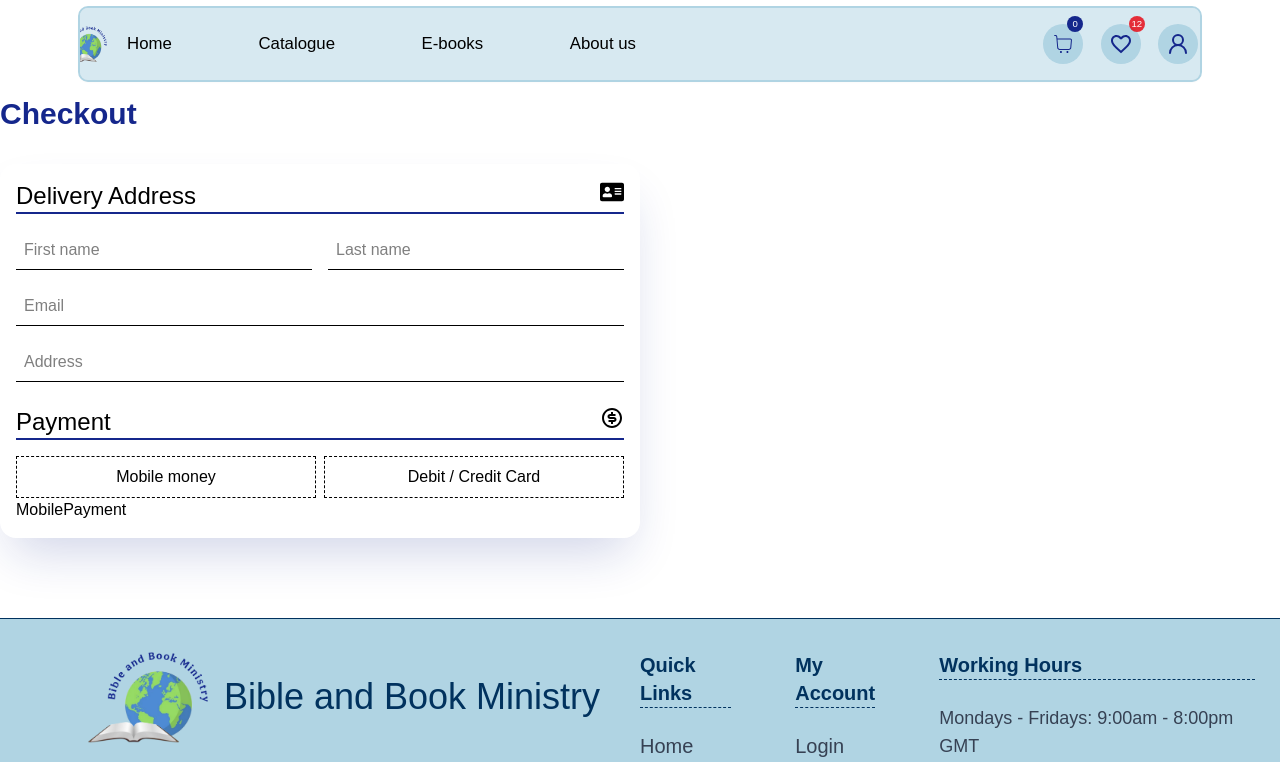
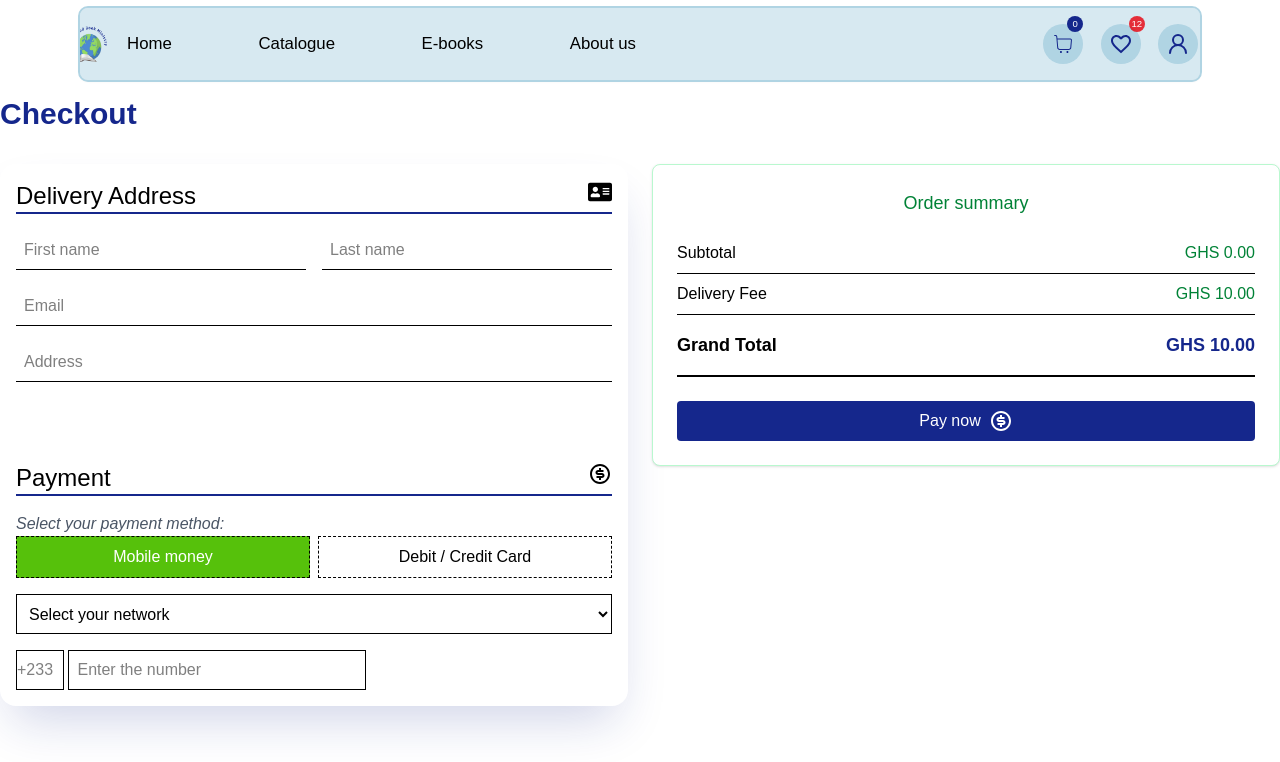
Before and after one commit to AgileMinds48/bible_bookministry-frontend, a Next.js app: page /checkout in a window 1280 px wide. Shown: the top 762 px of the page. Built offline with nearby package versions, Linux system fonts and the light colour scheme.

Commit message:
checkout page done

```diff
--- a/components/Checkout/Card.tsx
+++ b/components/Checkout/Card.tsx
@@ -6,16 +6,21 @@ const Card = () => {
       <form className='w-full grid grid-cols-2 gap-4 mt-2'>
         <input
         type="text"
-        placeholder='First name'
+        placeholder='Card number'
+        className='col-span-2 p-2 py-4 h-10 outline-none border-b mt-2 ' />
+      <input
+        type="text"
+        placeholder="Cardholder's name"
+        className='col-span-2 p-2 py-4 h-10 outline-none border-b mt-2 ' />
+      <input
+        type="text"
+        placeholder="Expiry Date"
         className='col-span-1 p-2 py-4 h-10 outline-none border-b mt-2 ' />
       <input
-        type="text"
-        placeholder='Last name'
+        type="number"
+        placeholder="Security code"
         className='col-span-1 p-2 py-4 h-10 outline-none border-b mt-2 ' />
-      <input
-        type="text"
-        placeholder='Address'
-        className='col-span-2 ' />
+
 
       </form>
     </div>
--- a/components/Checkout/Checkout.tsx
+++ b/components/Checkout/Checkout.tsx
@@ -5,29 +5,42 @@ import { FaAddressCard } from 'react-icons/fa'
 import { GiMoneyStack } from 'react-icons/gi'
 import { RiMoneyDollarCircleLine } from 'react-icons/ri'
 import Payment from './Payment'
+import Link from 'next/link'
+import { useCartStore } from '@/app/utils/cartStore'
 
 export type paymentmethods = "momo" | "card";
 const Checkout = () => {
-  const [paymentType,setPaymentType]= useState<paymentmethods>("momo")
+  const [paymentType, setPaymentType] = useState<paymentmethods>("momo")
+
+    const items = useCartStore(s => s.items)
+  const clearCart = useCartStore(s => s.clearCart)
+  const subtotal = useCartStore(s => s.getTotalPrice())
+  const DELIVERY_FEE = 10
+  const grandTotal = subtotal + DELIVERY_FEE
   return (
     <section className='max-w-7xl mx-auto mt-24 mb-20 poppins'>
       <h1 className='text-3xl font-semibold mb-8 text-[#15278c] '>Checkout</h1>
-      <div className='grid grid-cols-2'>
+      <div className='grid grid-cols-2 gap-6'>
       <div className='shadow-2xl shadow-[#15278c]/20 p-4 rounded-2xl'>
         <h2 className='text-2xl border-b-2 border-[#15278c] mb-2 flex justify-between'>Delivery Address <FaAddressCard /></h2>
           <AddressForm />
-           <div className='mt-6'>
+           <div className='mt-20'>
             <h2 className='text-2xl border-b-2 border-[#15278c] mb-4 flex justify-between '>Payment <RiMoneyDollarCircleLine /></h2>
+            <em className='text-gray-600'>Select your payment method:</em>
             <div className='flex gap-2'>
               <button
                 name='momo'
                 onClick={()=>setPaymentType("momo")}
-            className='w-[50%] focus:bg-[#56c10b] focus:text-white transition duration-200 p-2 cursor-pointer border border-dashed border-black'
+                className={`w-[50%]  transition duration-200 p-2 cursor-pointer border border-dashed border-black
+              ${paymentType==="momo"?"bg-[#56c10b] text-white":""}
+                  `}
             >
               Mobile money
             </button>
               <button
-                className='w-[50%] focus:bg-[#15278c] focus:text-white transition duration-200 p-2 cursor-pointer  border border-dashed border-black'
+                className={`w-[50%] transition duration-200 p-2 cursor-pointer  border border-dashed border-black
+                  ${paymentType==="card"?"bg-[#15278c] text-white":""}
+                  `}
                 onClick={()=>setPaymentType("card")}
               >
               Debit / Credit Card
@@ -38,8 +51,44 @@ const Checkout = () => {
         </div>
         </div>
 
+          <div className="w-full  bg-white rounded-lg p-6 shadow-sm border border-green-200 h-fit">
+            <h2 className="text-lg font-medium text-center mb-4 text-green-700">
+              Order summary
+            </h2>
+            <div className="flex justify-between py-2 border-b">
+              <span>Subtotal</span>
+              <span className="text-green-700">GHS {subtotal.toFixed(2)}</span>
+            </div>
+            <div className="flex justify-between py-2 border-b">
+              <span>Delivery Fee</span>
+              <span className="text-green-700">GHS {DELIVERY_FEE.toFixed(2)}</span>
+            </div>
+            <div className="flex justify-between py-4 border-b-2 border-black font-semibold text-lg">
+              <span>Grand Total</span>
+              <span className="text-[#15278c]">GHS {grandTotal.toFixed(2)}</span>
+            </div>
+            <div className="flex gap-2 mt-6">
+              <Link href={"/checkout"}
+                className='w-full'>
+              <button
+                className="w-full bg-[#15278c] hover:bg-[#091974] cursor-pointer text-white py-2 rounded transition flex items-center justify-center gap-2"
+                disabled={items.length === 0}
+              >
+                  Pay now <RiMoneyDollarCircleLine className='text-2xl'/>
+                </button>
+                </Link>
+              {/* {items.length > 0 && (
+                <button
+                  className="px-4 bg-gray-100 hover:bg-gray-200 text-gray-700 rounded"
+                  onClick={clearCart}
+                >
+                  Clear
+                </button>
+              )} */}
+            </div>
+          </div>
+        </div>
 
-        </div>
     </section>
   )
 }
--- a/components/Checkout/MobilePayment.tsx
+++ b/components/Checkout/MobilePayment.tsx
@@ -2,7 +2,15 @@ import React from 'react'
 
 const MobilePayment = () => {
   return (
-    <div>MobilePayment</div>
+    <form >
+      <select name="Select Network" id="" className='w-full h-10 border p-2 mt-4'>
+        <option value="" className=''>Select your network</option>
+        <option value="">MTN</option>
+        <option value="">Telecel</option>
+        <option value="">AT</option>
+      </select>
+     <input type="text" readOnly placeholder='+233' className='h-10 w-12 outline-0 border' /> <input type="tel" placeholder='Enter the number' className='border h-10 w-[50%] p-2 mt-4'/>
+    </form>
   )
 }
 
```
